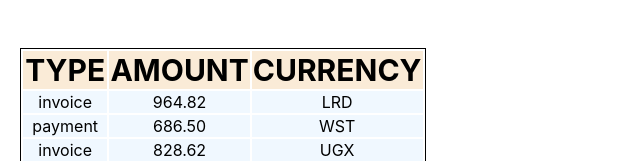
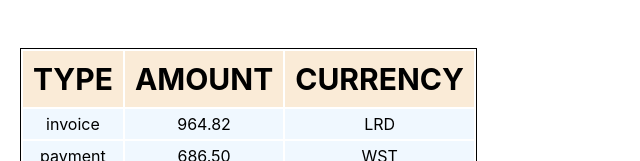
Before and after one commit to IgorButuzov/goit-react-hw-01-component, a React (Create React App) app: page / in a window 1280 px wide. Shown: the part 791-952 px from the top of the page, without its empty margins (0-640 px from the left). Built offline with nearby package versions, Linux system fonts and the light colour scheme.

Commit message:
update styles

```diff
--- a/src/components/TransactionHistory/Transactions.jsx
+++ b/src/components/TransactionHistory/Transactions.jsx
@@ -7,19 +7,19 @@ const TransactionHistory = (item) => {
 
 return(
 <table className={css.transaction_history}>
-  <thead className={css.transactions_titles}>
+  <thead>
     <tr>
-      <th>Type</th>
-      <th>Amount</th>
-      <th>Currency</th>
+      <th className={css.transactions_titles}>Type</th>
+      <th className={css.transactions_titles}>Amount</th>
+      <th className={css.transactions_titles}>Currency</th>
     </tr>
   </thead>
   {transactions.map(transaction =>
-  <tbody key={transaction.id} className={css.transactions_items}>
+  <tbody key={transaction.id}>
   <tr>
-    <td>{transaction.type}</td>
-    <td>{transaction.amount}</td>
-    <td>{transaction.currency}</td>
+    <td className={css.transactions_items}>{transaction.type}</td>
+    <td className={css.transactions_items}>{transaction.amount}</td>
+    <td className={css.transactions_items}>{transaction.currency}</td>
   </tr>
 </tbody>
     )
--- a/src/components/TransactionHistory/Transactions.module.css
+++ b/src/components/TransactionHistory/Transactions.module.css
@@ -11,9 +11,8 @@
     padding: 10px;
     margin: 0;
     background-color: antiquewhite;
-    border: solid 1px black;
 }
 .transactions_items{
-    padding: 10px;
+    padding: 5px;
     background-color: aliceblue;
 }
```
